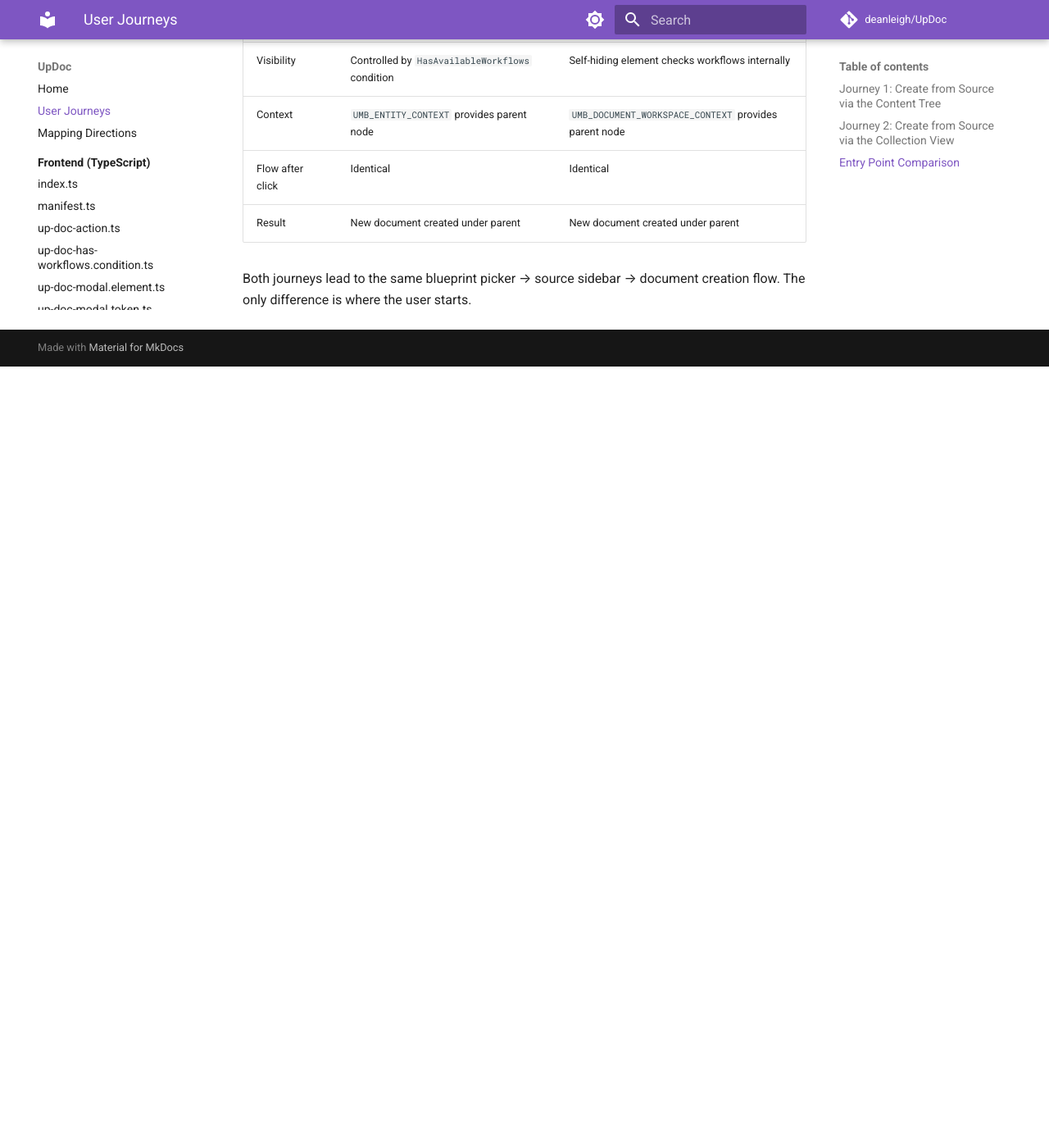
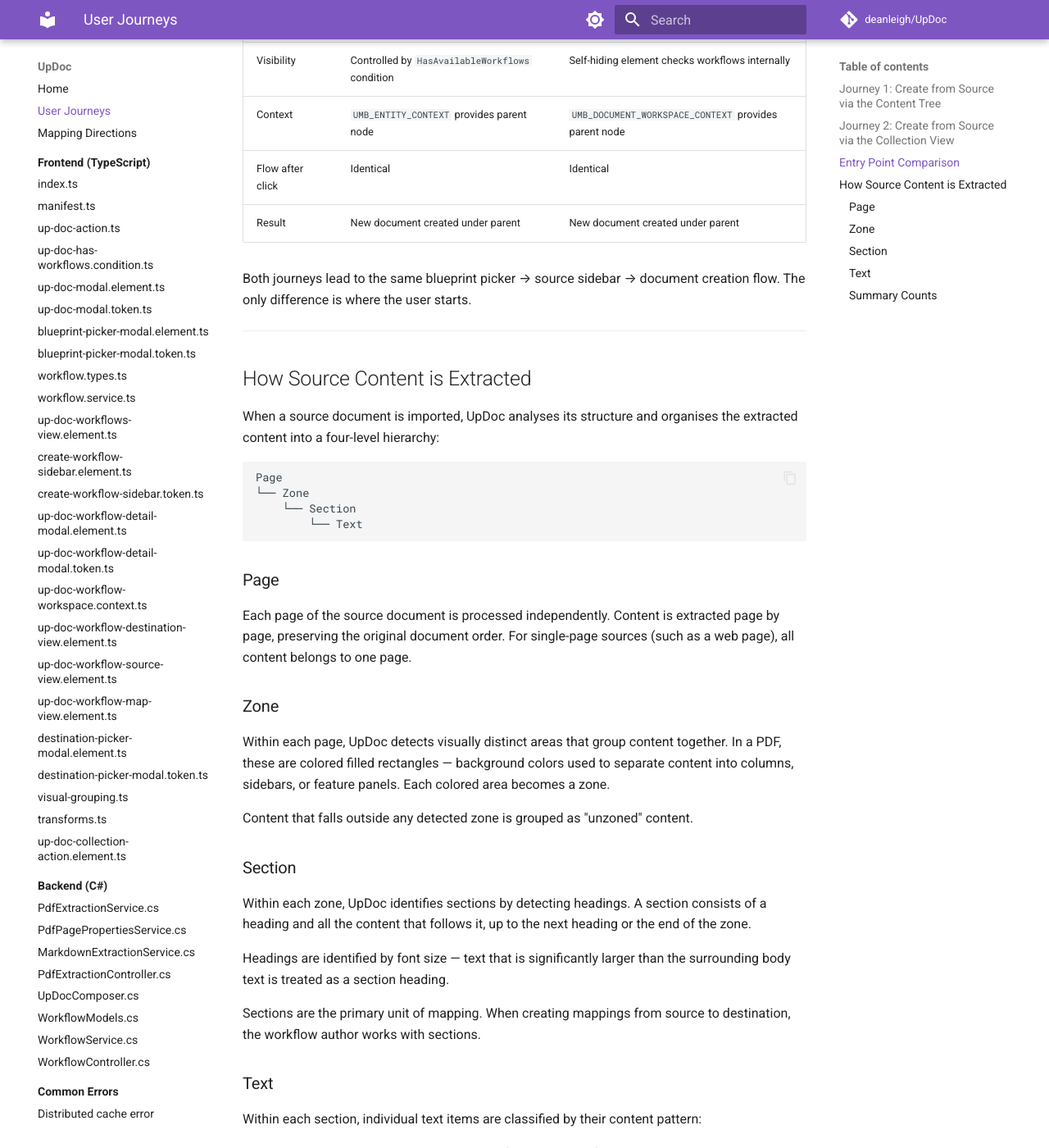
Before and after one commit to deanleigh/UpDoc, an MkDocs documentation site: the page built from docs/user-journeys.md, in a window 1280 px wide and 1400 px high, scrolled down 1682 px. Shown: the whole window at 82% size. Built offline with MkDocs 1.6.1 and Material for MkDocs 9.7.7, drawn with Linux system fonts in a browser that asks for light colours; comment, search, counter and statistics services are not loaded; before the commit the page ends 2129 px from its top, so only the background shows below that; some of the changed text lies outside the part shown.

Commit message:
Document the four-level PDF extraction hierarchy (Page > Zone > Section > Text)
Establishes the canonical vocabulary for how UpDoc organises extracted
content, including text classification types (headings, lists, paragraphs)
and summary counts at each level.

Co-Authored-By: Claude Opus 4.6 <noreply@anthropic.com>

````diff
--- a/docs/user-journeys.md
+++ b/docs/user-journeys.md
@@ -54,3 +54,54 @@ A secondary entry point — available as a toolbar button when viewing a documen
 | Result | New document created under parent | New document created under parent |
 
 Both journeys lead to the same blueprint picker → source sidebar → document creation flow. The only difference is where the user starts.
+
+---
+
+## How Source Content is Extracted
+
+When a source document is imported, UpDoc analyses its structure and organises the extracted content into a four-level hierarchy:
+
+```
+Page
+└── Zone
+    └── Section
+        └── Text
+```
+
+### Page
+
+Each page of the source document is processed independently. Content is extracted page by page, preserving the original document order. For single-page sources (such as a web page), all content belongs to one page.
+
+### Zone
+
+Within each page, UpDoc detects visually distinct areas that group content together. In a PDF, these are colored filled rectangles — background colors used to separate content into columns, sidebars, or feature panels. Each colored area becomes a zone.
+
+Content that falls outside any detected zone is grouped as "unzoned" content.
+
+### Section
+
+Within each zone, UpDoc identifies sections by detecting headings. A section consists of a heading and all the content that follows it, up to the next heading or the end of the zone.
+
+Headings are identified by font size — text that is significantly larger than the surrounding body text is treated as a section heading.
+
+Sections are the primary unit of mapping. When creating mappings from source to destination, the workflow author works with sections.
+
+### Text
+
+Within each section, individual text items are classified by their content pattern:
+
+- **Headings** — The section's title text, identified by a larger font size relative to the body text within the section.
+- **Lists** — Ordered items (1, 2, 3) or unordered items (bullet points). Identified by leading bullet characters or numeric patterns.
+- **Paragraphs** — Free-form body text that does not match a heading or list pattern.
+
+### Summary Counts
+
+At each level of the hierarchy, UpDoc provides summary counts so the workflow author can quickly assess the structure of the extracted content:
+
+| Level | Shows |
+|-------|-------|
+| Page | Number of zones detected |
+| Zone | Number of sections identified |
+| Section | Number of text items within the section |
+
+These counts help the workflow author identify whether the extraction has correctly understood the document's structure before proceeding to map content to destination fields.
````
